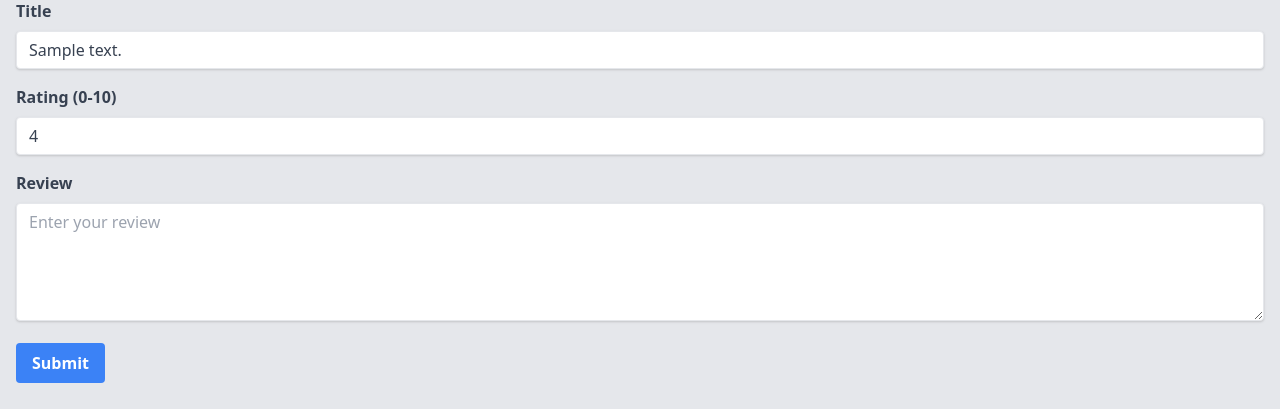
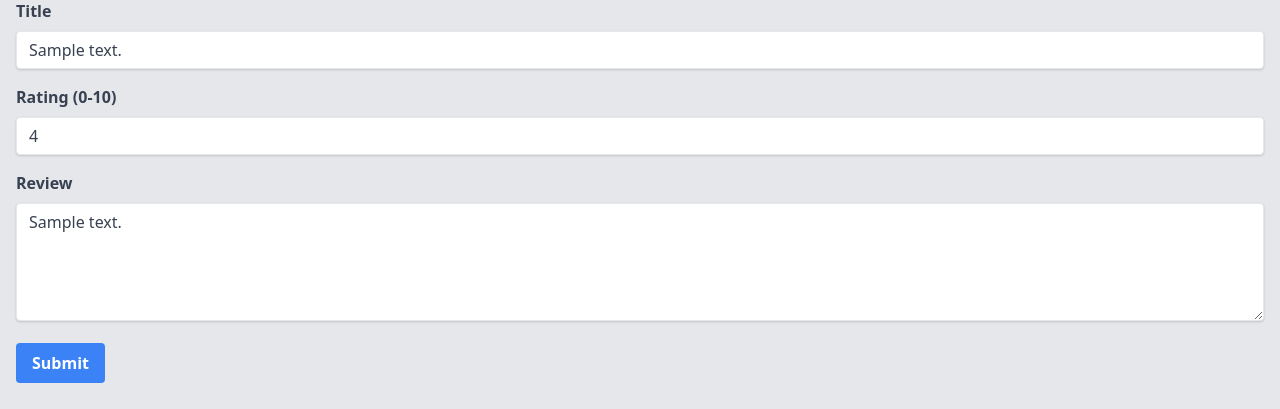
Before and after one commit to dbeley/tuberank, a Django app: page /video_rating/1 in a window 1280 px wide. Shown: the part 451-860 px from the top of the page. Run offline with Django 4.2, Linux system fonts and the light colour scheme; a user stored in the database is signed in; tables that the repository leaves empty hold one stand-in row (values such as "Sample post"); grey boxes marked "Sample" are stand-in pictures.

Commit message:
Fix textarea, fixhomepage when unauthenticated

```diff
--- a/ratings/templates/homepage.html
+++ b/ratings/templates/homepage.html
@@ -31,9 +31,11 @@
                 <a href="{{ video.url }}" target="_blank" class="bg-blue-500 hover:bg-blue-700 text-white font-bold py-2 px-4 rounded">
                     Watch on YouTube
                 </a>
+                {% if user.is_authenticated %}
                 <a href="{% url 'video_rating' pk=video.id %}" class="ml-4 bg-gray-500 hover:bg-gray-700 text-white font-bold py-2 px-4 rounded">
                     Rate this video
                 </a>
+                {% endif %}
             </div>
         </div>
     {% endfor %}
@@ -60,9 +62,11 @@
                 <a href="{{ video.url }}" target="_blank" class="bg-blue-500 hover:bg-blue-700 text-white font-bold py-2 px-4 rounded">
                     Watch on YouTube
                 </a>
+                {% if user.is_authenticated %}
                 <a href="{% url 'video_rating' pk=video.id %}" class="ml-4 bg-gray-500 hover:bg-gray-700 text-white font-bold py-2 px-4 rounded">
                     Rate this video
                 </a>
+                {% endif %}
             </div>
         </div>
     {% endfor %}
--- a/ratings/templates/video_rating.html
+++ b/ratings/templates/video_rating.html
@@ -36,7 +36,7 @@
         <label class="block text-gray-700 font-bold mb-2" for="review_body">
             Review
         </label>
-        <textarea class="shadow appearance-none border rounded w-full py-2 px-3 text-gray-700 leading-tight focus:outline-none focus:shadow-outline" id="review_body" name="review_body" value="{{ serializer.data.review_body }}" rows="5" placeholder="Enter your review"></textarea>
+        <textarea class="shadow appearance-none border rounded w-full py-2 px-3 text-gray-700 leading-tight focus:outline-none focus:shadow-outline" id="review_body" name="review_body" rows="5" placeholder="Enter your review">{{ serializer.data.review_body }}</textarea>
     </div>
 
     <div class="flex justify-start">
```
